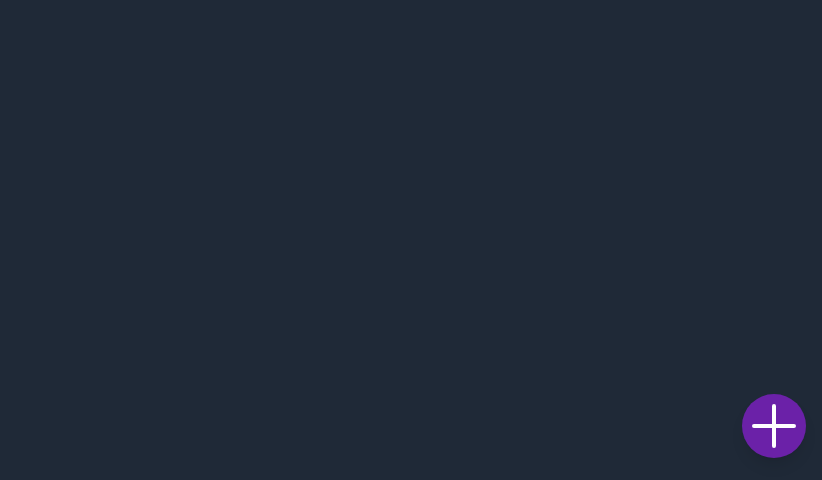
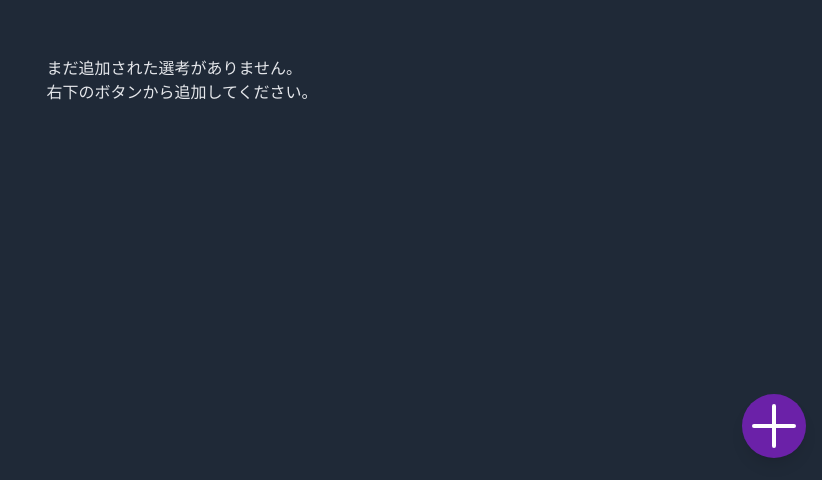
Before and after one commit to zd613/syukatsu-sintyoku-app, a Vue app: page / in a window 1280 px wide. Shown: the part 320-800 px from the top of the page, without its empty margins (458-1280 px from the left). Built offline with nearby package versions, Linux system fonts and the light colour scheme.

Commit message:
feat: ホームに選考が1つもない時に、メッセージを表示するように変更

```diff
--- a/src/views/HomeView.vue
+++ b/src/views/HomeView.vue
@@ -24,8 +24,8 @@ function getCurrentStepIndex(progressSteps: ProgressStep[]) {
 </script>
 
 <template>
-  <div>
-    <main>
+  <div class="w-full h-full absolute">
+    <main v-if="companyProgressStore.progressList.length > 0">
       <div
         v-for="(progress, i) in companyProgressStore.progressList"
         :key="i"
@@ -52,6 +52,12 @@ function getCurrentStepIndex(progressSteps: ProgressStep[]) {
         </div>
       </div>
     </main>
+    <main v-else class="w-full h-full flex items-center justify-center">
+      <div class="w-full h-full flex justify-center items-center">
+        まだ追加された選考がありません。<br />
+        右下のボタンから追加してください。
+      </div>
+    </main>
 
     <div class="fixed w-400 bottom-0 right-0 mr-4 mb-4">
       <RounedButton
```
